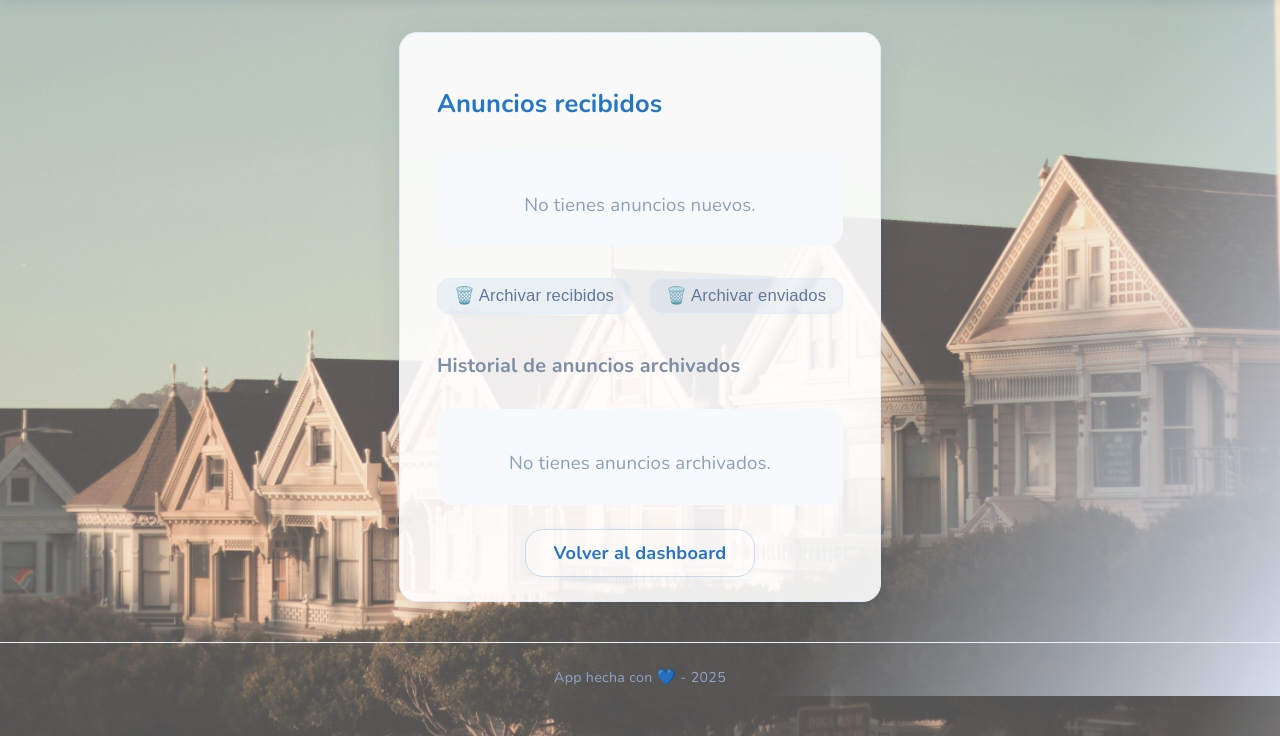
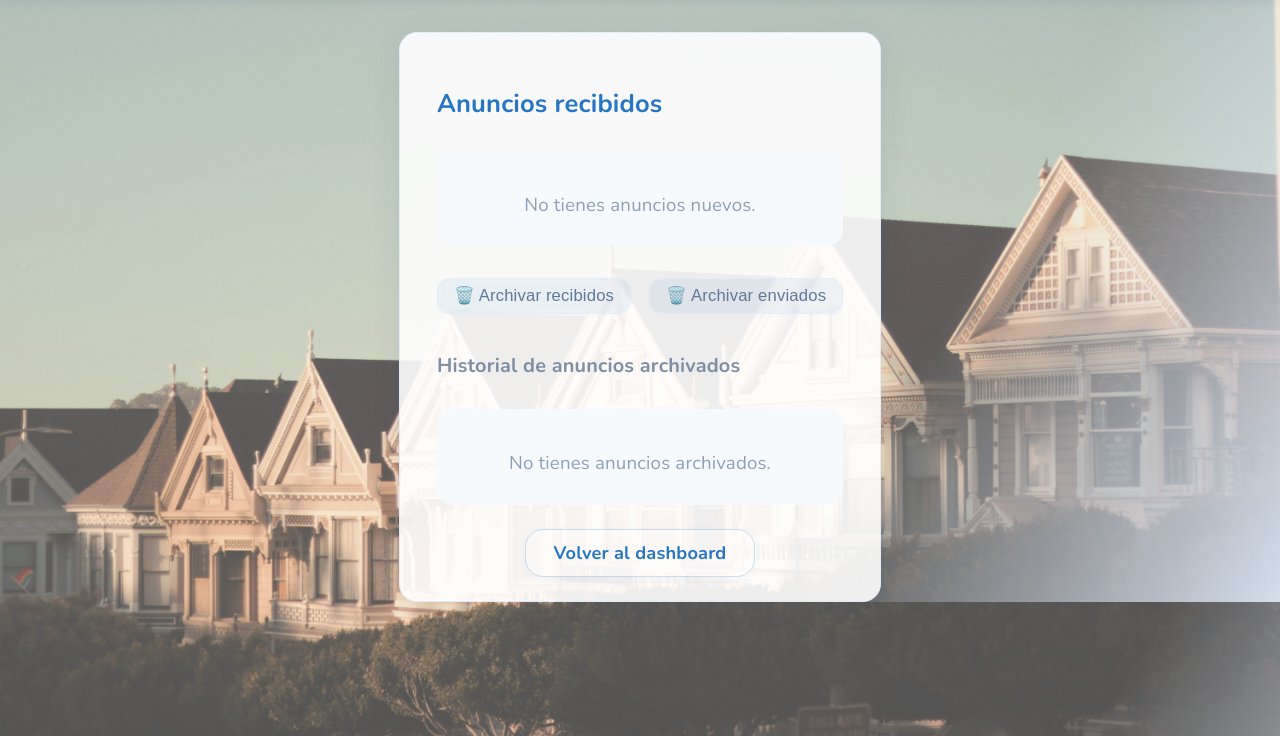
Before and after one commit to Mikelubuntu/mi_ahorro_app, a Flask app: page /anuncios in a window 1280 px wide. Shown: the part 64-800 px from the top of the page. Run offline with Flask 3, Linux system fonts and the light colour scheme; a user stored in the database is signed in.

Commit message:
Subida de todos los archivos y últimos cambios

```diff
--- /dev/null
+++ b/Procfile.txt
@@ -0,0 +1 @@
+web: python app.py
--- /dev/null
+++ b/requirements.txt
@@ -0,0 +1,3 @@
+Flask
+Flask-SQLAlchemy
+Werkzeug
--- a/templates/base.html
+++ b/templates/base.html
@@ -101,9 +101,5 @@ function toggleNotiPanel(event) {
     {% endwith %}
     {% block content %}{% endblock %}
   </main>
-
-  <footer class="main-footer">
-    <small>App hecha con <span class="emoji">💙</span> - {{ 2025 }}</small>
-  </footer>
 </body>
 </html>
```
